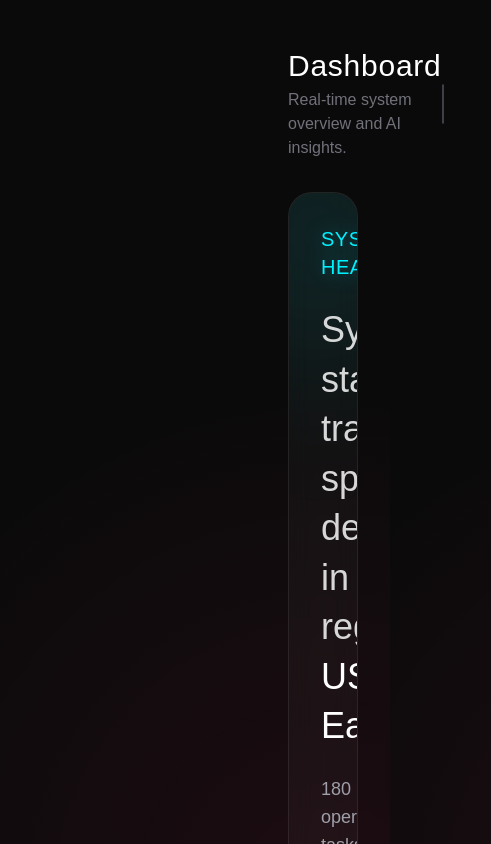
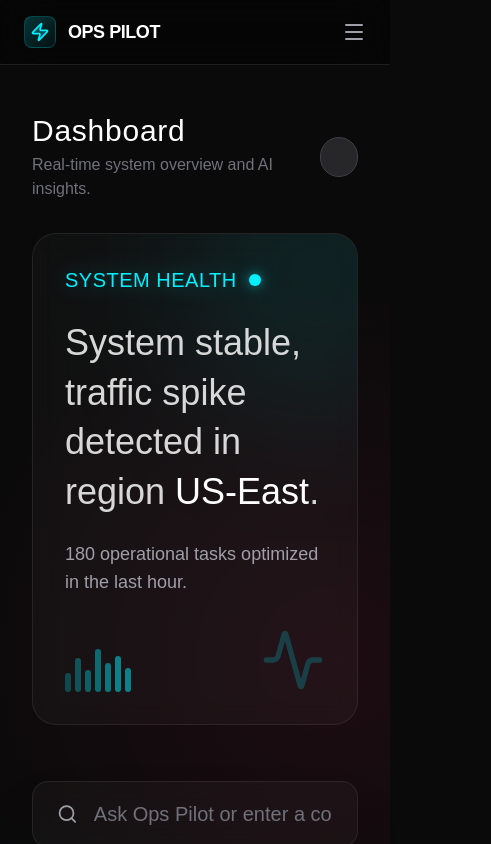
Before and after one commit to itssunnyfunny/Ops-Pilot, a Next.js app: page /dashboard in a window 390 px wide. Shown: the top 844 px of the page, 491 px wide, since content can reach past the window. Built offline with nearby package versions, Linux system fonts and the light colour scheme.

Commit message:
forget to commit layout change when added topbar

```diff
--- a/app/(app)/layout.tsx
+++ b/app/(app)/layout.tsx
@@ -1,4 +1,5 @@
 import { Sidebar } from "@/components/layout/sidebar";
+import { Topbar } from "@/components/layout/topbar";
 
 export default function AppLayout({
     children,
@@ -8,9 +9,12 @@
     return (
         <div className="min-h-screen bg-[radial-gradient(ellipse_at_top,_var(--tw-gradient-stops))] from-zinc-900 via-[#0a0a0a] to-black text-foreground">
             <Sidebar />
-            <main className="ml-64 min-h-screen">
-                {children}
-            </main>
+            <div className="lg:pl-64 flex flex-col min-h-screen">
+                <Topbar />
+                <main className="flex-1">
+                    {children}
+                </main>
+            </div>
         </div>
     );
 }
```
